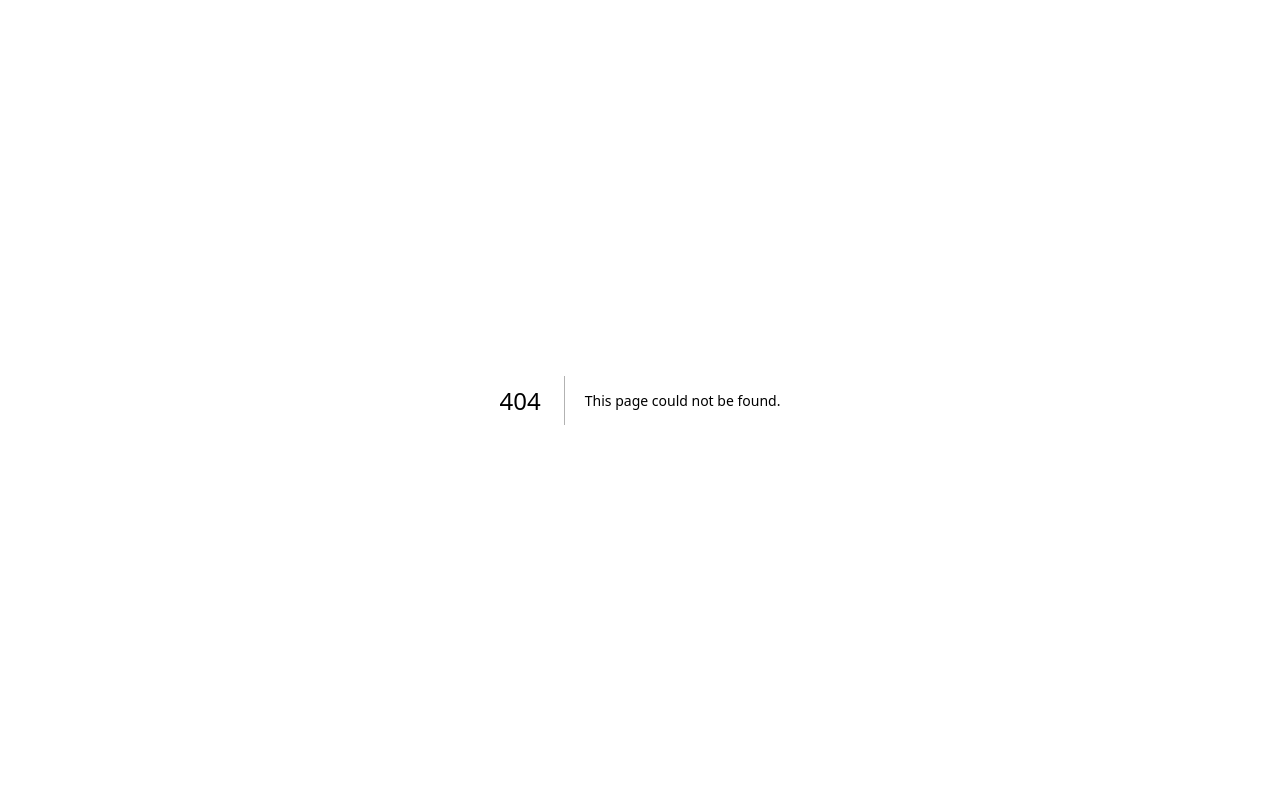
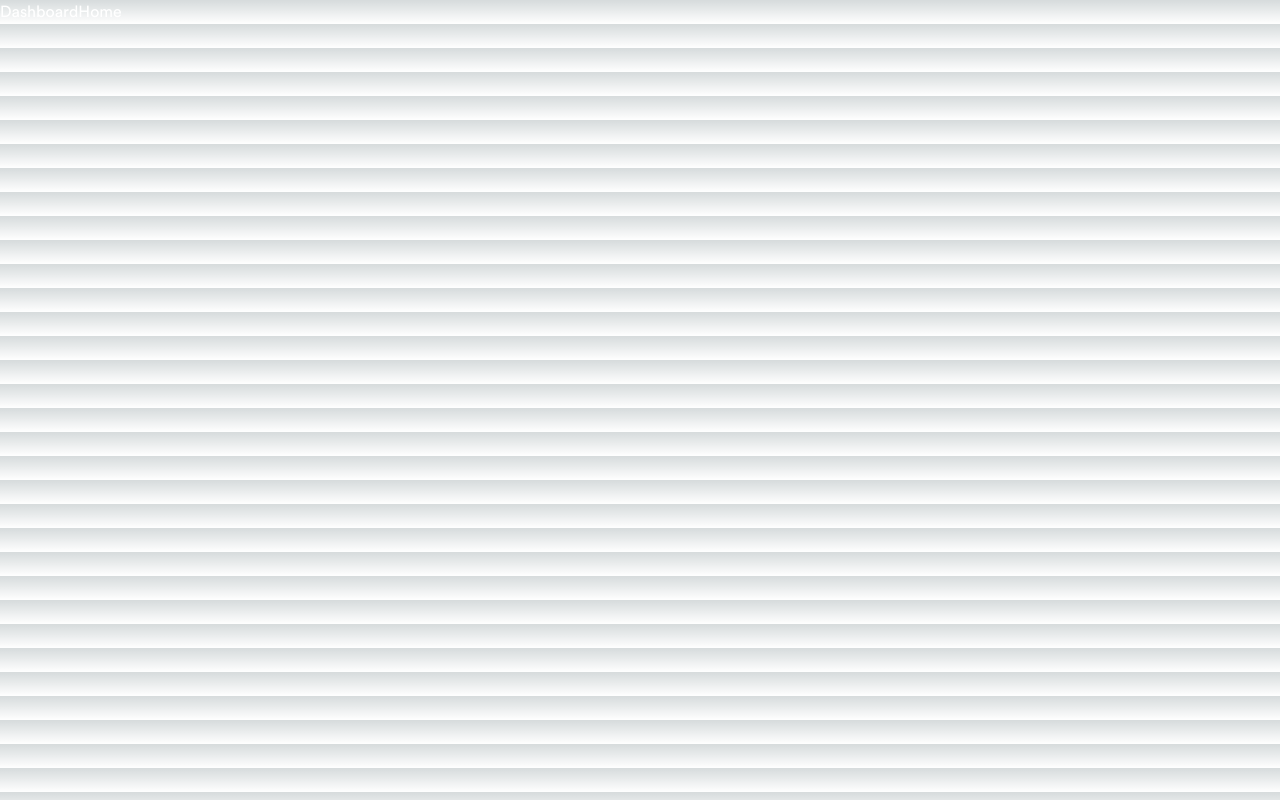
Before and after one commit to Johnson-olaolu/tib-frontend, a Next.js app: page /dashboard/home in a window 1280 px wide. Before the commit this address had no page. Built offline with nearby package versions, Linux system fonts and the light colour scheme.

Commit message:
fix: updated home page and onboarding

```diff
--- a/src/app/auth/login/page.tsx
+++ b/src/app/auth/login/page.tsx
@@ -94,7 +94,7 @@ const Login = () => {
             label="Password"
             error={loginFormik.errors.password && loginFormik.touched.password ? loginFormik.errors.password : undefined}
           />
-          <Link className="text-sm font-bold text-tib-purple" href={"/auth/forgot-password"}>
+          <Link className="text-sm font-bold text-tib-purple block" href={"/auth/forgot-password"}>
             Forgot Password
           </Link>
         </div>
--- a/src/app/components/HomepageHeader.tsx
+++ b/src/app/components/HomepageHeader.tsx
@@ -4,27 +4,27 @@ import React from "react";
 
 const HomepageHeader = () => {
   return (
-    <div className=" flex items-center py-7 px-14 justify-between">
+    <div id="home" className=" flex items-center py-7 px-14 justify-between">
       <Image src="/images/logo.png" height={54} width={200} alt="TIB Logo" />
       <nav className="">
         <ul className="flex items-center gap-12">
           <li className="">
-            <Link href="/" className="font-bold text-tib-black ">
+            <Link href="#home" className="font-bold text-tib-black ">
               Home
             </Link>
           </li>
           <li className="">
-            <Link href="/" className="font-bold text-tib-black">
+            <Link href="#value-propositions" className="font-bold text-tib-black">
               Value Proposition
             </Link>
           </li>
           <li className="">
-            <Link href="/" className="font-bold text-tib-black">
+            <Link href="#how-it-works" className="font-bold text-tib-black">
               How it Works
             </Link>
           </li>
           <li className="">
-            <Link href="/" className="font-bold text-tib-black">
+            <Link href="#client-testimonial" className="font-bold text-tib-black">
               Client Testimonial
             </Link>
           </li>
--- a/src/app/components/HomepageJumbotron.tsx
+++ b/src/app/components/HomepageJumbotron.tsx
@@ -13,7 +13,7 @@ const HomepageJumbotron = () => {
             <p className=" text-3xl text-tib-black">Come let’s rub mind together</p>
           </div>
 
-          <Link href="/auth/login" className="px-14 py-5 bg-tib-blue rounded font-abrilFatface inline-block tracking-wide">
+          <Link href="/auth/login" className="px-14 py-5 bg-tib-blue rounded font-abrilFatface inline-block tracking-wide text-white">
             Get Started
           </Link>
         </div>
--- a/src/app/components/HomepageProcess.tsx
+++ b/src/app/components/HomepageProcess.tsx
@@ -4,6 +4,7 @@ import React from "react";
 const HomepageProcess = () => {
   return (
     <div
+      id="how-it-works"
       style={{ background: `url("/images/ProccessBg.png")`, backgroundSize: "100% 100%" }}
       className="px-20 h-[1312px] pt-80 transform -translate-y-[320px]"
     >
--- a/src/app/components/HomepageTestimonials.tsx
+++ b/src/app/components/HomepageTestimonials.tsx
@@ -2,11 +2,11 @@ import React from "react";
 
 const HomepageTestimonials = () => {
   return (
-    <div className=" px-8 transform -translate-y-16 relative z-10">
+    <div id="client-testimonial" className=" px-8 transform -translate-y-16 relative z-10">
       <div className=" px-28 bg-tib-light-yellow rounded-[50px] py-32 ">
         <div className=" w-[872px] space-y-8 text-center mx-auto">
           <h4 className="text-tib-purple text-4xl ">
-            Access <strong>The Vault</strong>
+            Client <strong>Testimonials</strong>
           </h4>
           <p className=" text-tib-black">Our clients ar super proud of what we do. We’ve got a list of reviews</p>
         </div>
--- a/src/app/components/HomepageValueProposition.tsx
+++ b/src/app/components/HomepageValueProposition.tsx
@@ -3,7 +3,7 @@ import React from "react";
 
 const HomepageValueProposition = () => {
   return (
-    <div className=" px-8 transform -translate-y-32 relative z-10">
+    <div id="value-propositions" className=" px-8 transform -translate-y-32 relative z-10">
       <div className=" px-28 bg-tib-light-purple rounded-[50px] py-32 grid grid-cols-2 gap-36 items-center">
         <Image src="/images/ValueProposition.png" height={468} width={498} alt="value proposition" />
         <div className="">
--- /dev/null
+++ b/src/app/dashboard/home/page.tsx
@@ -0,0 +1,7 @@
+import React from "react";
+
+const DashboardHome = () => {
+  return <div className=" text-white">DashboardHome</div>;
+};
+
+export default DashboardHome;
--- a/src/app/onboarding/wallet/page.tsx
+++ b/src/app/onboarding/wallet/page.tsx
@@ -89,7 +89,7 @@ const Wallet = () => {
           </div>
           <div className="">{activePaymentMethod === "Card" ? <CardForm /> : activePaymentMethod === "Bank" ? <BankForm /> : null}</div>
           <div className=" flex justify-center mt-9">
-            <button onClick={() => router.push("/dashboard")} className="text-sm text-tib-blue">
+            <button onClick={() => router.push("/dashboard/home")} className="text-sm text-tib-blue">
               Maybe Later
             </button>
           </div>
```
